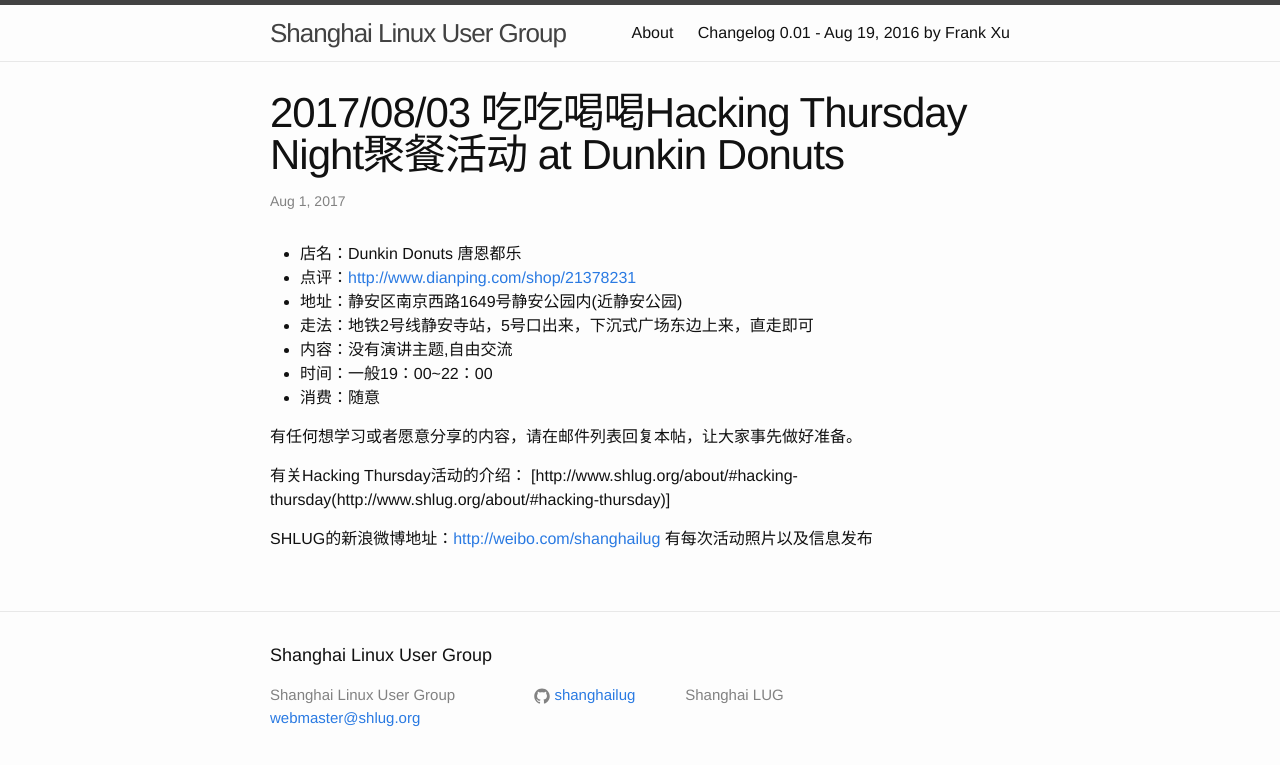
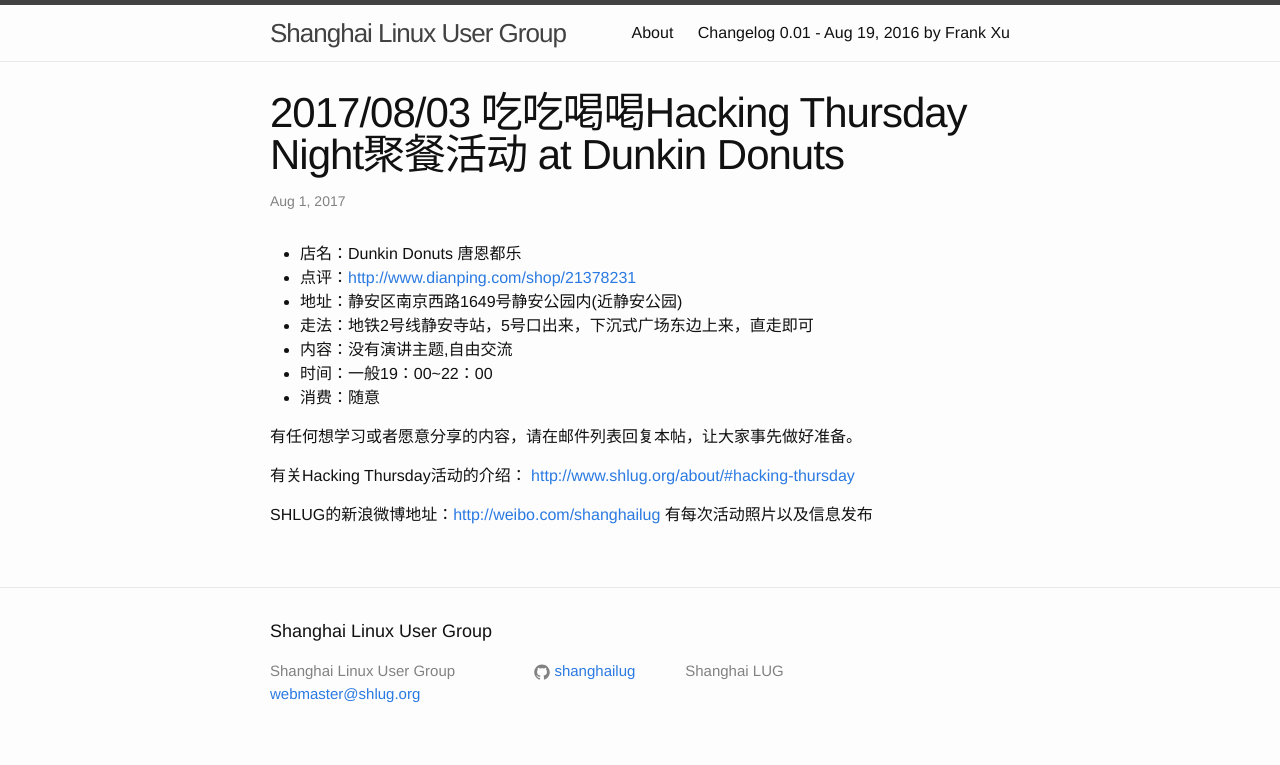
Before and after one commit to shanghailug/shanghailug.github.io, a Jekyll site: the page built from _posts/2017-08-01-h4.markdown, in a window 1280 px wide. Shown: the top 765 px of the page. Built offline with Jekyll 4.4.1, drawn with Linux system fonts in a browser that asks for light colours.

Commit message:
Fix link markdown

```diff
--- a/_posts/2017-08-01-h4.markdown
+++ b/_posts/2017-08-01-h4.markdown
@@ -15,6 +15,6 @@ categories: h4
 有任何想学习或者愿意分享的内容，请在邮件列表回复本帖，让大家事先做好准备。
 
 有关Hacking Thursday活动的介绍：
-[http://www.shlug.org/about/#hacking-thursday(http://www.shlug.org/about/#hacking-thursday)]
+[http://www.shlug.org/about/#hacking-thursday](http://www.shlug.org/about/#hacking-thursday)
 
 SHLUG的新浪微博地址：[http://weibo.com/shanghailug](http://weibo.com/shanghailug) 有每次活动照片以及信息发布
```
